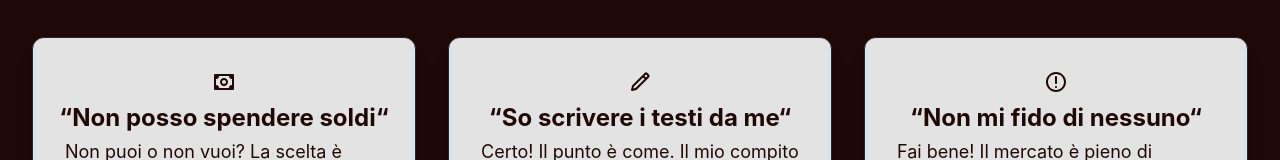
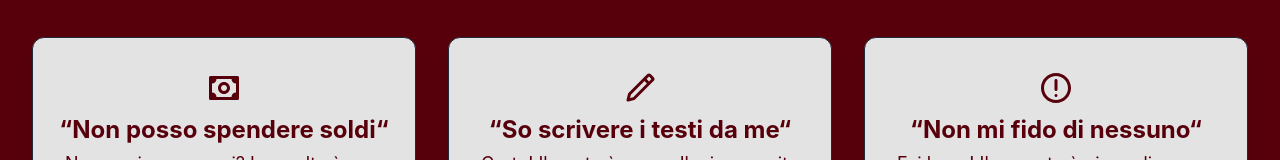
Before and after one commit to Marygraceee/nuovo-sito-nikole, a Next.js app: page / in a window 1280 px wide. Shown: the part 1214-1374 px from the top of the page. Built offline with nearby package versions, Linux system fonts and the light colour scheme.

Commit message:
cambiati leggermente i colori

```diff
--- a/components/Whynot.jsx
+++ b/components/Whynot.jsx
@@ -30,7 +30,7 @@ function Whynot() {
             href="/servizi"
           >
             <span className="flex flex-col justify-center items-center w-full gap-2">
-              <figure className="text-2xl"><BiMoney /></figure>
+              <figure className="text-4xl"><BiMoney /></figure>
               <h2 className=" text-2xl font-bold text-dark">&ldquo;Non posso spendere soldi&ldquo;</h2>
             </span>
 
@@ -47,7 +47,7 @@ function Whynot() {
           >
 
             <span className="flex flex-col justify-center items-center w-full gap-2">
-              <figure className="text-2xl"><BiPencil /></figure>
+              <figure className="text-4xl"><BiPencil /></figure>
               <h2 className=" text-2xl font-bold text-dark">&ldquo;So scrivere i testi da me&ldquo;</h2>
             </span>
 
@@ -64,7 +64,7 @@ function Whynot() {
           >
 
             <span className="flex flex-col justify-center items-center w-full gap-2">
-              <figure className="text-2xl"><CgDanger /></figure>
+              <figure className="text-4xl"><CgDanger /></figure>
               <h2 className=" text-2xl font-bold text-dark">&ldquo;Non mi fido di nessuno&ldquo;</h2>
             </span>
 
--- a/tailwind.config.js
+++ b/tailwind.config.js
@@ -14,10 +14,10 @@ module.exports = {
   theme: {
     extend: {
       colors: {
-        "dark": "#210808",
-        "main": "#732222",
-        "hover": "#963f3f",
-        "light": "#FBF9FA",
+        "dark": "#57000C",
+        "main": "#A23645",
+        "hover": "#7C1220",
+        "light": "#e8dfe0",
         "sfondi": "#e3e3e3",
       },
     },
```
